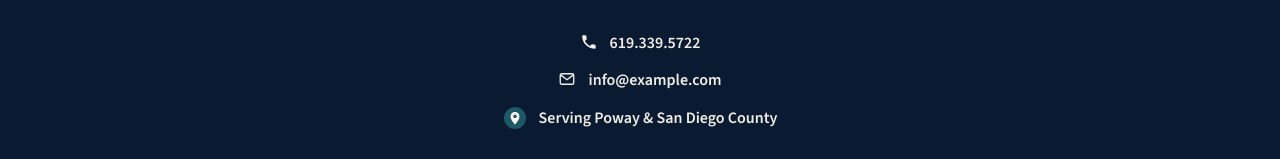
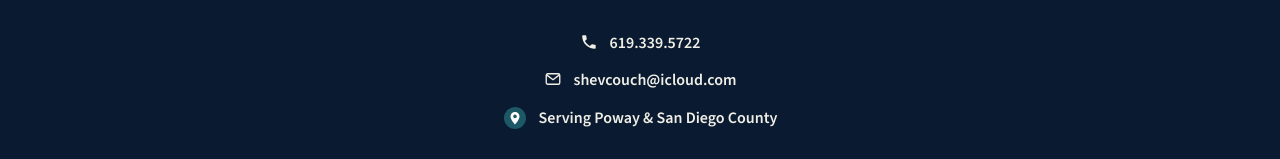
Before and after one commit to alicenguyen/cs-remodeling-vite-site, a React (Vite) app in the folder client/: page / in a window 1280 px wide. Shown: the part 3970-4129 px from the top of the page. Built offline with nearby package versions, Linux system fonts and the light colour scheme.

Commit message:
Set real business contact email

```diff
--- a/client/src/components/Contact.jsx
+++ b/client/src/components/Contact.jsx
@@ -64,7 +64,7 @@ export default function Contact() {
             <li>
               <MailIcon />
               {/* TODO: replace with the real business email */}
-              <a href="mailto:info@example.com">info@example.com</a>
+              <a href="mailto:shevcouch@icloud.com">shevcouch@icloud.com</a>
             </li>
             <li>
               <PinIcon />
```
